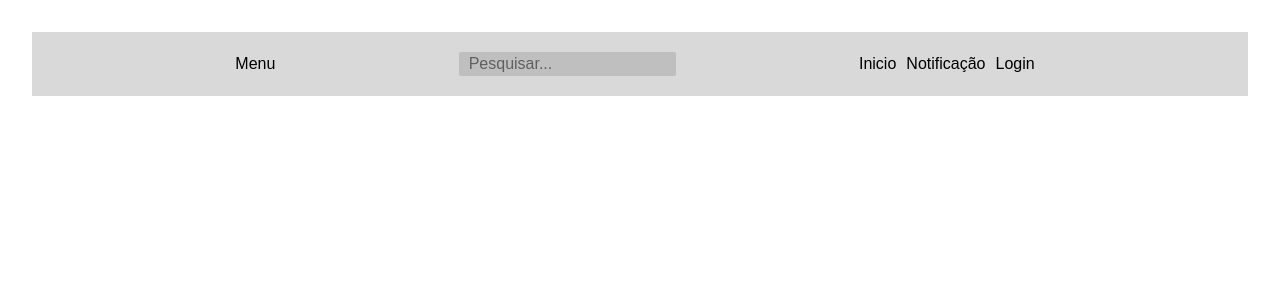
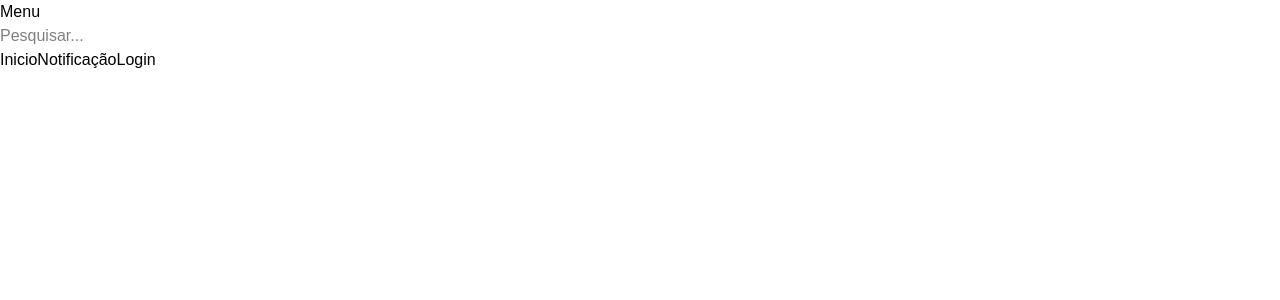
Before and after one commit to catolica-faculdade/pinguin-project, a React (Vite) app: page /cover-page in a window 1280 px wide. Shown: the top 300 px of the page. Built offline with nearby package versions, Linux system fonts and the light colour scheme.

Commit message:
sincronizando

```diff
--- a/src/index.css
+++ b/src/index.css
@@ -10,21 +10,5 @@ body{
     font-family: Arial, Helvetica, sans-serif;
 }
 
-#nav_bar{
-    display: flex;
-    justify-content: space-evenly;
-    background-color: #d9d9d9;
-    padding: 20px;
-    align-items: center;
-}
-.afastamento_texto{
-    padding-right: 10px;
-}
-#input_cover_page{
-    background-color: #BFBFBF;
-    border-radius: 2px;
-    padding-left: 10px;
-    color: black
-}
 
 @import 'tailwindcss';
--- a/src/main.jsx
+++ b/src/main.jsx
@@ -1,7 +1,5 @@
 import { StrictMode } from 'react'
 import { createRoot } from 'react-dom/client'
-import './index.css'
-import App from './App.jsx'
 import { createBrowserRouter, RouterProvider } from 'react-router'
 
 //pages
```
